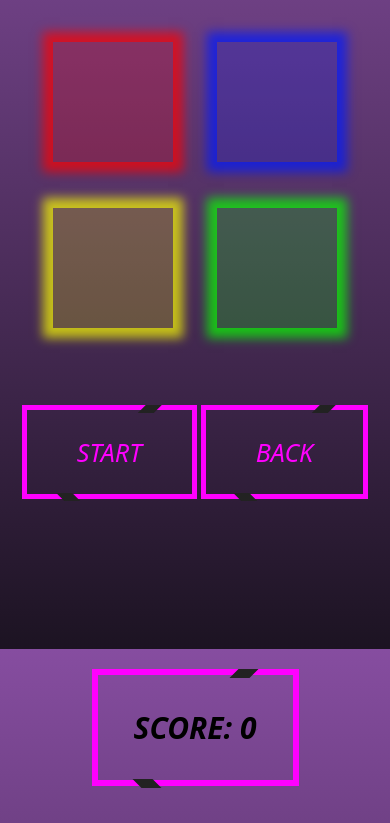
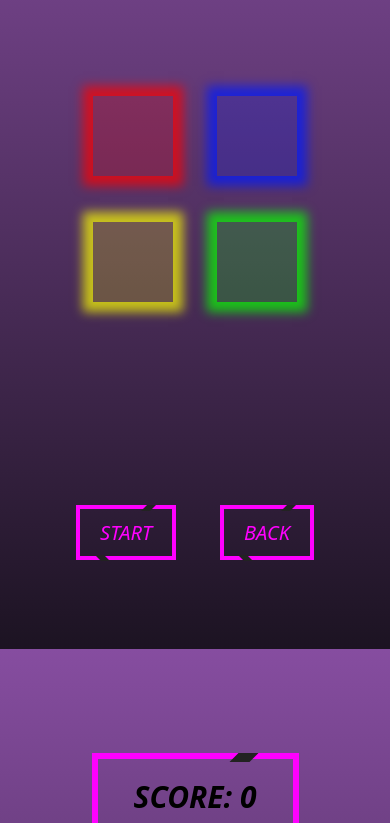
Before and after one commit to Code-Institute-Submissions/MS2-Project-1, a plain HTML site: page game.html in a window 390 px wide. Shown: the part 195-1018 px from the top of the page. Drawn offline with nearby package versions, Linux system fonts and the light colour scheme.

Commit message:
Media querys for smaller screens

```diff
--- a/assets/css/game.css
+++ b/assets/css/game.css
@@ -201,21 +201,44 @@ body {
 }
 
 @media screen and (max-width: 1024px) {
-    #game-container {
+    .game-container {
         top: 10%;
         height: 75%;
         display: flex;
         flex-direction: column;
         position: relative;
     }
+
+    .game-btn {
+        position: relative;
+        background: none;
+        color: magenta;
+        text-transform: uppercase;
+        text-decoration: none;
+        border: 0.2em solid magenta;
+        padding: 1em 2em;
+        font-size: 25px;
+        margin: 0 1em;
+        cursor: pointer;
+    }
 }
 
-@media screen and (max-width: 320px) {
-    container {
-        top: 10%;
-        height: 75%;
-        display: flex;
-        flex-direction: column;
+@media screen and (max-width: 400px) {
+    .box {
+        width: 80px;
+        height: 80px;
+    }
+
+    .game-btn {
         position: relative;
+        background: none;
+        color: magenta;
+        text-transform: uppercase;
+        text-decoration: none;
+        border: 0.2em solid magenta;
+        padding: 0.5em 1em;
+        font-size: 20px;
+        margin: 0 1em;
+        cursor: pointer;
     }
 }
```
Also changed, not shown: 1 other file.
